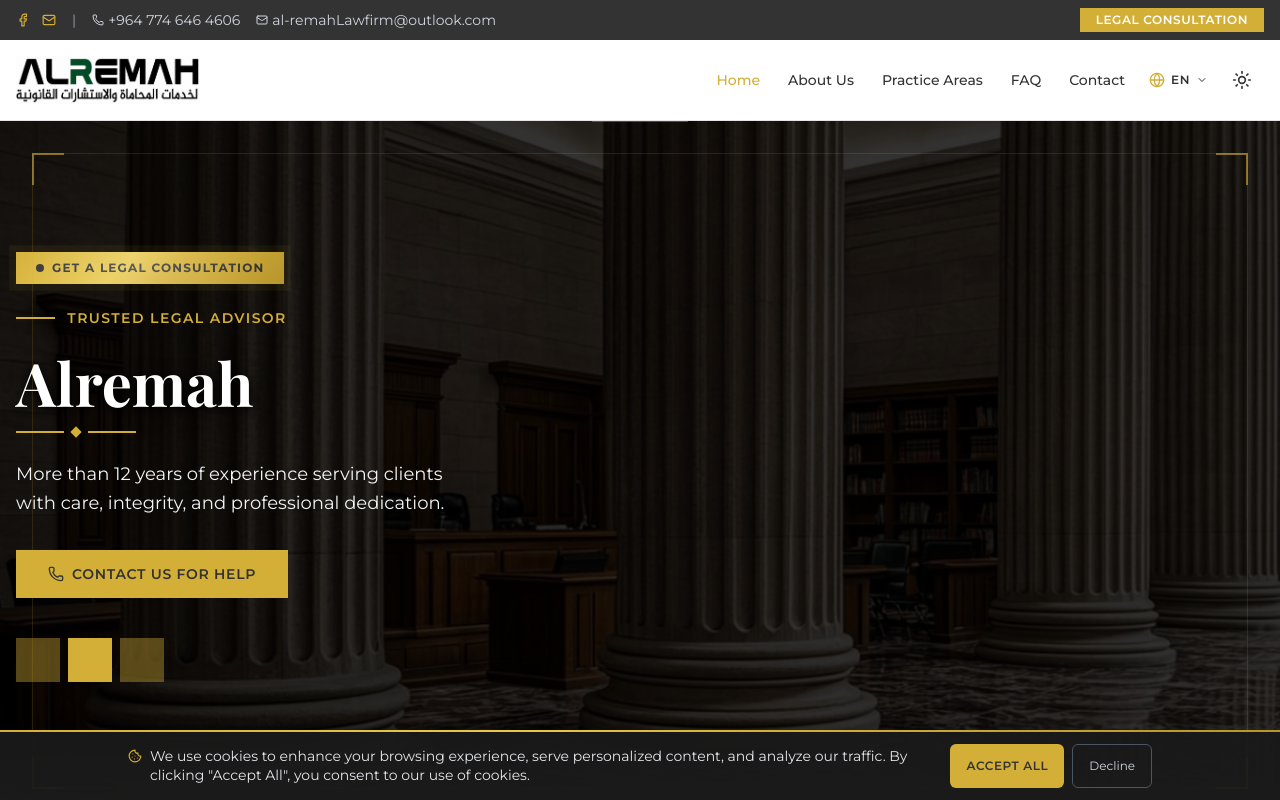
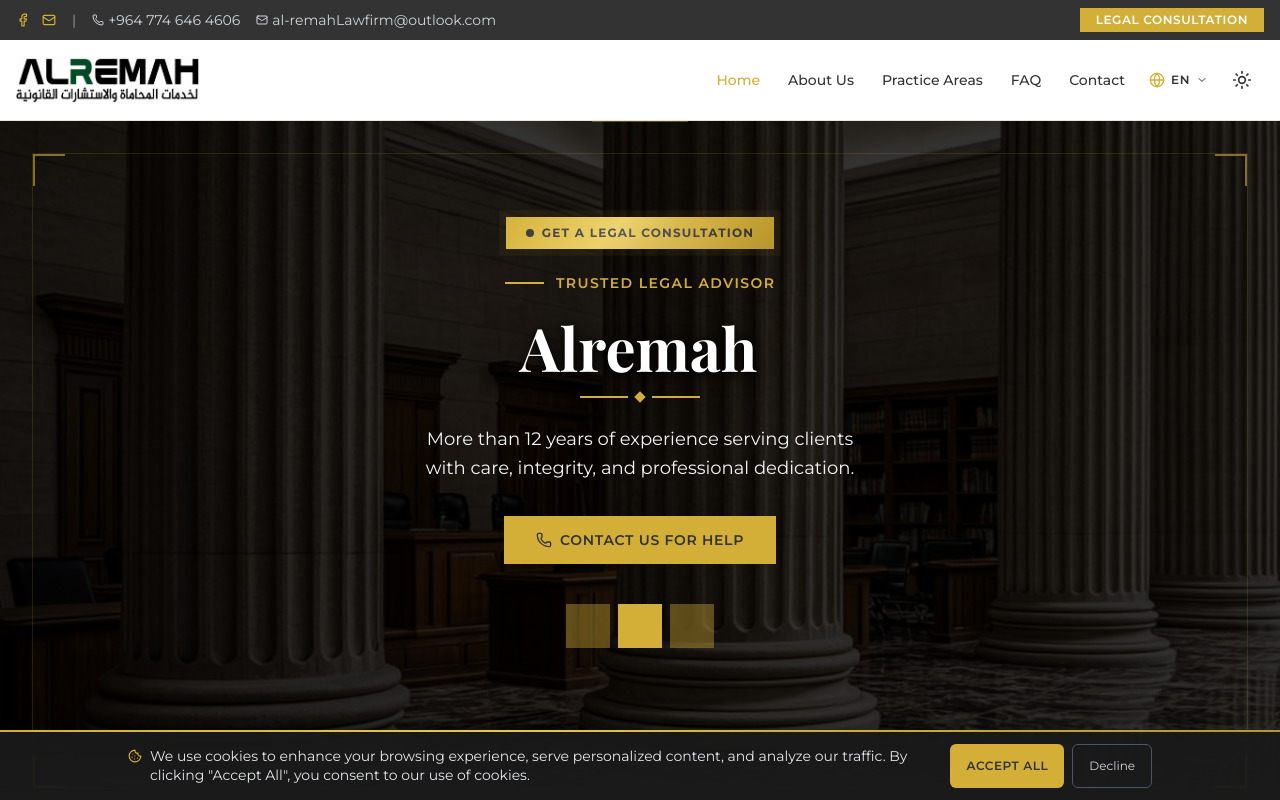
Before and after one commit to mustafahasanain/alremah-law-app, a Next.js app: page / in a window 1280 px wide. Shown: the top 800 px of the page. Built offline with nearby package versions, Linux system fonts and the light colour scheme.

Commit message:
feat: update descriptions and statistics in About and Home pages for clarity and accuracy

```diff
--- a/src/components/pages/home-page.tsx
+++ b/src/components/pages/home-page.tsx
@@ -1151,10 +1151,10 @@
         {/* Decorative gold border frame around hero */}
         <div className="absolute inset-2 md:inset-4 lg:inset-8 border border-gold/15 pointer-events-none z-20">
           {/* Corner accents */}
-          <div className="absolute -top-px -left-px w-8 h-8 border-t-2 border-l-2 border-gold/60" />
-          <div className="absolute -top-px -right-px w-8 h-8 border-t-2 border-r-2 border-gold/60" />
-          <div className="absolute -bottom-px -left-px w-8 h-8 border-b-2 border-l-2 border-gold/60" />
-          <div className="absolute -bottom-px -right-px w-8 h-8 border-b-2 border-r-2 border-gold/60" />
+          <div className="absolute top-0 left-0 w-8 h-8 border-t-2 border-l-2 border-gold/60" />
+          <div className="absolute top-0 right-0 w-8 h-8 border-t-2 border-r-2 border-gold/60" />
+          <div className="absolute bottom-0 left-0 w-8 h-8 border-b-2 border-l-2 border-gold/60" />
+          <div className="absolute bottom-0 right-0 w-8 h-8 border-b-2 border-r-2 border-gold/60" />
         </div>
 
         {/* Decorative gold lines top/bottom */}
@@ -1162,9 +1162,9 @@
         <div className="absolute bottom-0 left-1/2 -translate-x-1/2 w-24 h-px bg-gold/40" />
 
         <div className="max-w-7xl mx-auto px-4 py-10 md:py-16 lg:py-24 relative z-10 overflow-hidden">
-          <div className="grid grid-cols-1 lg:grid-cols-[1.2fr_0.8fr] gap-8 items-center">
-            {/* Left content */}
-            <div className="animate-fade-in-up" key={heroSlide}>
+          <div className="grid grid-cols-1 justify-items-center text-center">
+            {/* Content */}
+            <div className="animate-fade-in-up max-w-2xl" key={heroSlide}>
               {/* Gold badge with shimmer pulse */}
               <div className="inline-flex items-center gap-1.5 md:gap-2 gold-gradient text-charcoal px-3 py-1.5 md:px-5 md:py-2 text-[10px] md:text-xs font-bold uppercase tracking-widest mb-4 md:mb-6 shimmer-badge animate-pulse-gold">
                 <span className="w-2 h-2 rounded-full bg-charcoal" />
@@ -1172,7 +1172,7 @@
               </div>
 
               {/* Decorative gold line */}
-              <div className="flex items-center gap-3 mb-4 md:mb-6">
+              <div className="flex items-center justify-center gap-3 mb-4 md:mb-6">
                 <span className="gold-line animate-line-expand" />
                 <span className="text-gold text-xs md:text-sm font-semibold uppercase tracking-widest">
                   {heroSubtitles[heroSlide]}
@@ -1192,13 +1192,13 @@
               </h1>
 
               {/* Gold separator */}
-              <div className="flex items-center gap-2 mb-4 md:mb-6">
+              <div className="flex items-center justify-center gap-2 mb-4 md:mb-6">
                 <span className="w-12 h-0.5 bg-gold" />
                 <span className="w-2 h-2 bg-gold rotate-45" />
                 <span className="w-12 h-0.5 bg-gold" />
               </div>
 
-              <p className="text-gray-100 text-base md:text-lg mb-6 md:mb-8 max-w-md leading-relaxed">
+              <p className="text-gray-100 text-base md:text-lg mb-6 md:mb-8 max-w-md mx-auto leading-relaxed">
                 {heroDescriptions[heroSlide]}
               </p>
 
@@ -1218,7 +1218,7 @@
                 </a>
               </div> */}
 
-              <div className="flex flex-col sm:flex-row items-center justify-start gap-4">
+              <div className="flex flex-col sm:flex-row items-center justify-center gap-4">
                 <button
                   onClick={() => navigate("contact")}
                   className="bg-gold text-charcoal px-8 py-3.5 font-semibold uppercase text-sm tracking-wider hover:bg-gold-light transition-all flex items-center gap-2"
@@ -1229,7 +1229,7 @@
               </div>
 
               {/* Slider dots - functional with auto-cycle */}
-              <div className="flex items-center gap-2 mt-8 md:mt-10">
+              <div className="flex items-center justify-center gap-2 mt-8 md:mt-10">
                 {heroSubtitles.map((_: string, i: number) => (
                   <button
                     key={i}
@@ -1238,28 +1238,6 @@
                     aria-label={`Slide ${i + 1}`}
                   />
                 ))}
-              </div>
-            </div>
-
-            {/* Right - Attorney Image with enhanced gold frame */}
-            <div className="hidden lg:flex justify-end animate-slide-in-right">
-              <div className="relative corner-frame">
-                {/* Gold frame border */}
-                <div className="absolute -bottom-6 -right-6 w-full h-full border-2 border-gold/60" />
-                {/* Corner decorations */}
-                <div className="absolute -top-4 -left-4 w-16 h-16 border-t-2 border-l-2 border-gold z-20" />
-                <div className="absolute -top-4 -right-4 w-8 h-8 border-t-2 border-r-2 border-gold z-20" />
-                <div className="absolute -bottom-4 -left-4 w-8 h-8 border-b-2 border-l-2 border-gold z-20" />
-                <div className="absolute -bottom-4 -right-4 w-16 h-16 border-b-2 border-r-2 border-gold z-20" />
-                {/* Small diamond at top-left corner */}
-                <div className="absolute -top-2 -left-2 w-3 h-3 bg-gold rotate-45 z-30" />
-                {/* Small diamond at bottom-right corner */}
-                <div className="absolute -bottom-2 -right-2 w-3 h-3 bg-gold rotate-45 z-30" />
-                <img
-                  src="/images/lawyer-image-placeholder.svg"
-                  alt="Add a lawyer profile image"
-                  className="relative z-10 max-h-[500px] object-cover shadow-2xl rounded-b-lg"
-                />
               </div>
             </div>
           </div>
--- a/src/lib/i18n/translations.ts
+++ b/src/lib/i18n/translations.ts
@@ -418,7 +418,7 @@
         description:
           "We believe that every person deserves access to quality legal representation, regardless of their background or circumstances. Our vision is to create a more just society where the law serves as a shield for the vulnerable, not a weapon for the powerful.",
         stats: [
-          { label: "Client Satisfaction", value: 95 },
+          { label: "Client Satisfaction", value: 80 },
           { label: "Case Success Rate", value: 98 },
           { label: "Years of Experience", value: 25 },
         ],
@@ -1006,7 +1006,7 @@
   ar: {
     // Header
     header: {
-      logo: "شركة الرماح لخدمات المحاماة",
+      logo: "شركة الرماح لخدمات المحاماة والاستشارات القانونية",
       freeConsultation: "استشارة قانونية",
       home: "الرئيسية",
       about: "من نحن",
@@ -1018,7 +1018,7 @@
     // Hero
     hero: {
       badge: "احصل على استشارة قانونية",
-      name: "شركة الرماح لخدمات المحاماة",
+      name: "شركة الرماح لخدمات المحاماة والاستشارات القانونية",
       subtitles: [
         "محامي العدالة الجنائية",
         "مستشار قانوني موثوق",
@@ -1401,12 +1401,12 @@
         breadcrumb: { home: "الرئيسية", current: "من نحن" },
       },
       vision: {
-        subtitle: "شراكات تتجاوز الحدود",
+        subtitle: "",
         title: "",
         description:
           "نؤمن أن كل شخص يستحق الوصول إلى تمثيل قانوني عالي الجودة، بغض النظر عن خلفيته أو ظروفه. رؤيتنا هي خلق مجتمع أكثر عدالة حيث يعمل القانون كدرع للضعفاء، وليس سلاحاً للأقوياء.",
         stats: [
-          { label: "رضا العملاء", value: 95 },
+          { label: "رضا العملاء", value: 80 },
           { label: "نسبة نجاح القضايا", value: 98 },
           { label: "سنوات الخبرة", value: 25 },
         ],
```
Also changed, not shown: src/components/pages/about-page.tsx (+24 -30 lines).
